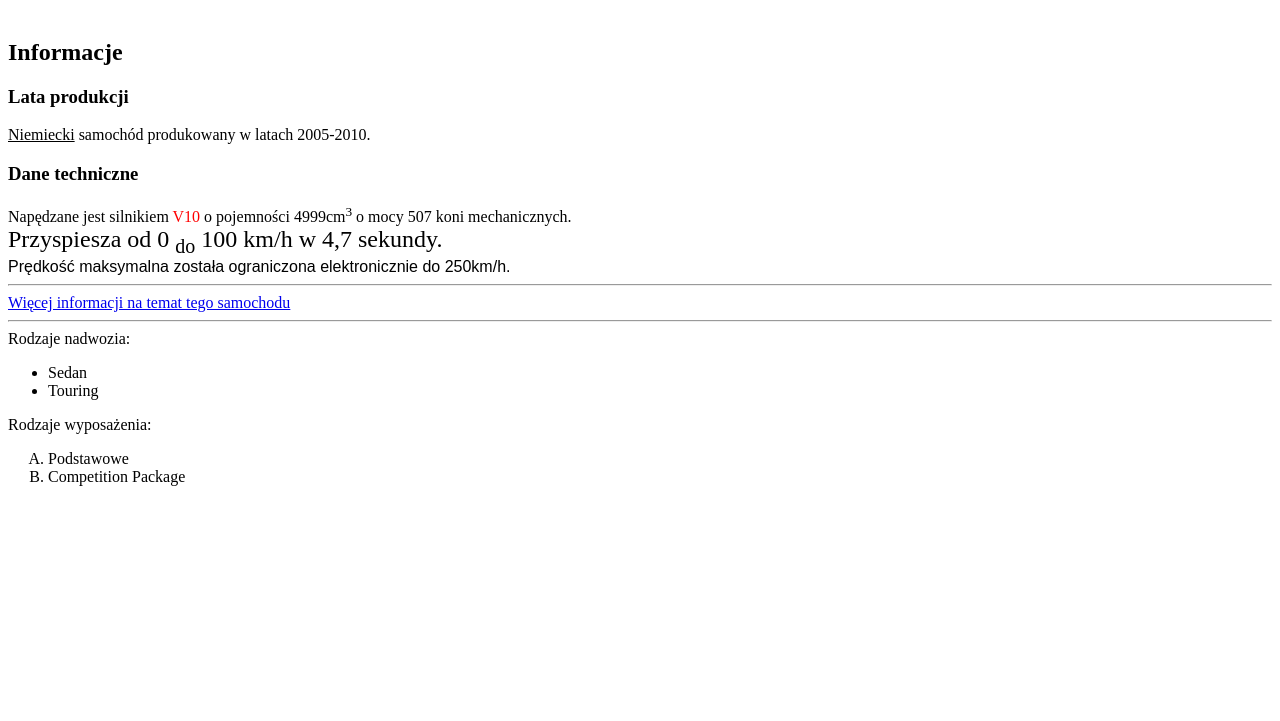
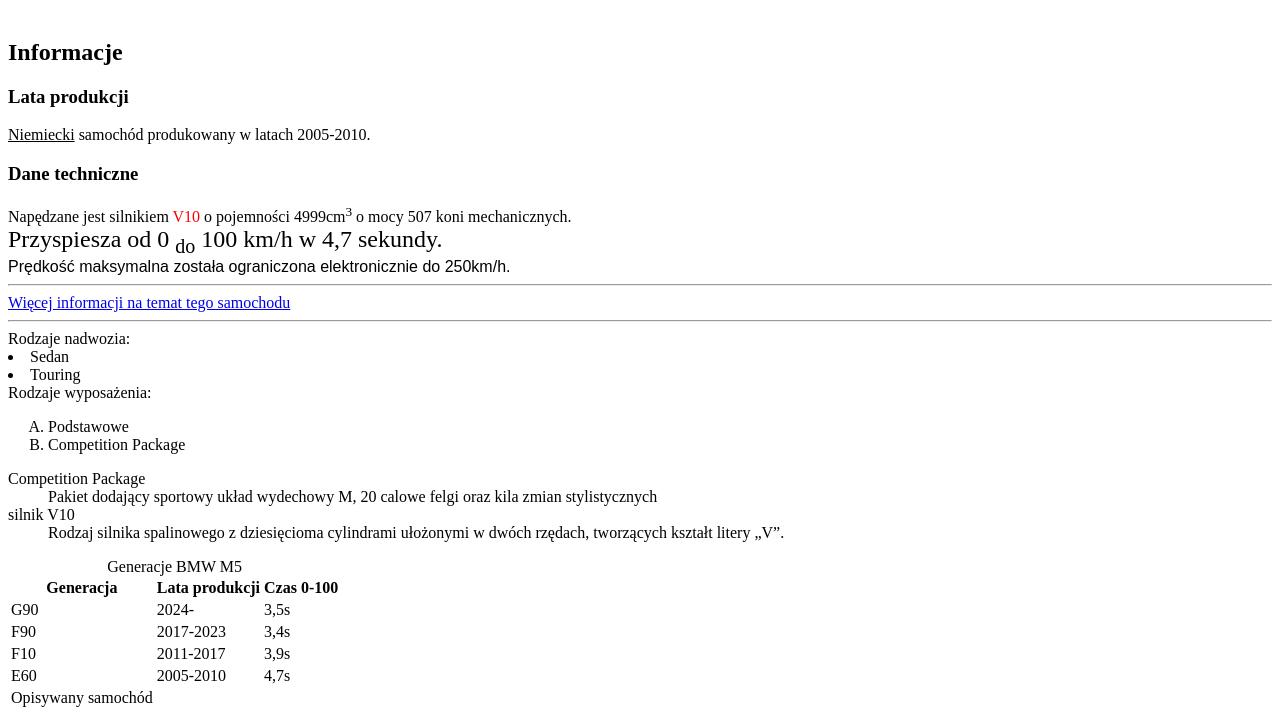
Before and after one commit to Antos132/antos132.github.io, a plain HTML site: page zadanie2/zadanie2.html in a window 1280 px wide. Shown: the part 79-800 px from the top of the page. Drawn offline with Linux system fonts and the light colour scheme.

Commit message:
Update zadanie2.html

```diff
--- a/zadanie2/zadanie2.html
+++ b/zadanie2/zadanie2.html
@@ -20,7 +20,7 @@ Napędzane jest silnikiem <span style="color: red">V10</span> o pojemności 4999
 <a href="https://www.autocentrum.pl/dane-techniczne/bmw/seria-5/e60/m5-sedan/silnik-benzynowy-5.0-v10-507km-2005-2010/">Więcej informacji na temat tego samochodu</a>
 <hr>
 Rodzaje nadwozia:
-<ul>
+<ul{ list-style-type: square }>
 <li>Sedan</li>
 <li>Touring</li>
 </ul>
@@ -29,6 +29,24 @@ Rodzaje wyposażenia:
 <li>Podstawowe</li>
 <li>Competition Package</li>
 </ol>
+<dl>
+	<dt>Competition Package</dt>
+	<dd>Pakiet dodający sportowy układ wydechowy M, 20 calowe felgi oraz kila zmian stylistycznych</dd>
+	<dt>silnik V10</dt>
+	<dd>Rodzaj silnika spalinowego z dziesięcioma cylindrami ułożonymi w dwóch rzędach, tworzących kształt litery „V”.</dd>
+</dl>
+<table>
+	<caption>Generacje BMW M5</caption>
+	<tr> <th>Generacja</th> <th>Lata produkcji</th> <th>Czas 0-100</th></tr>
+	<tr> <td>G90</td> <td>2024-</td> <td>3,5s</td></tr>
+	<tr> <td>F90</td> <td>2017-2023</td> <td>3,4s</td></tr>
+
+	<tr> <td>F10</td> <td>2011-2017</td> <td>3,9s</td></tr>
+	<tbody>	<colgroup span="3">
+	<tr> <td>E60</td> <td>2005-2010</td> <td>4,7s</td></tr></colgroup>
+	<tr> <td>Opisywany samochód</td></tr>
+	</tbody>
+</table>
 
 
 </body>
```
